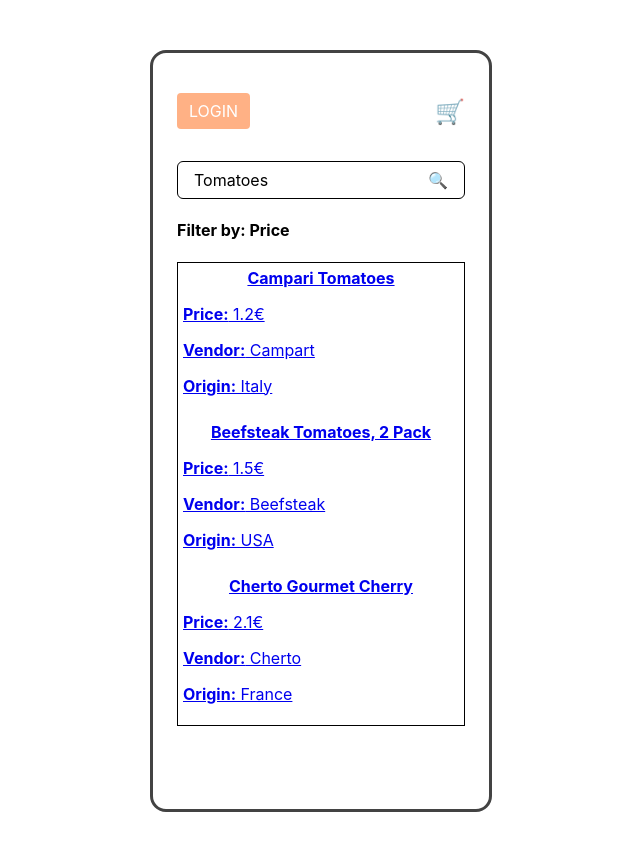
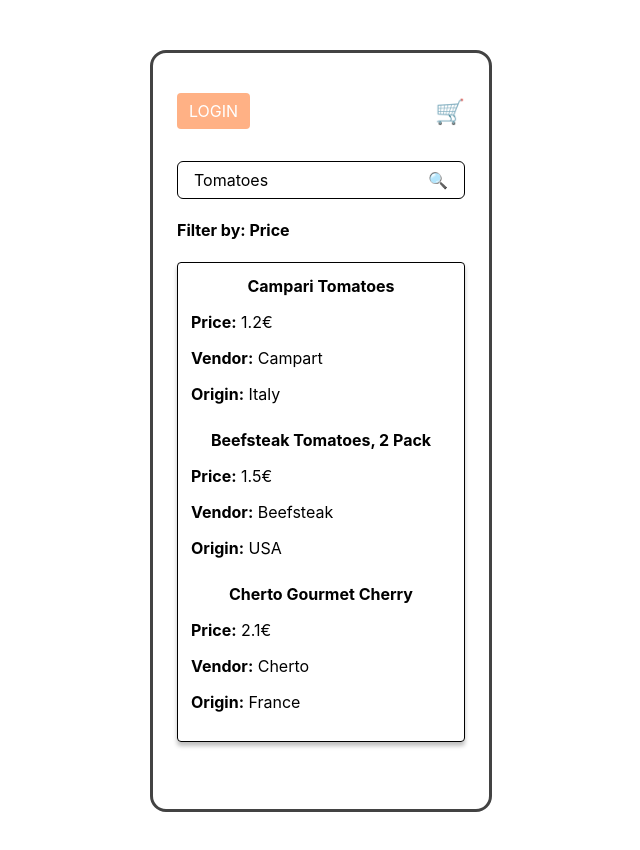
Before and after one commit to snemvalts/ux-ui-software-prototype, a React (Create React App) app: page /search in a window 1280 px wide. Shown: the top 850 px of the page, without its empty margins (319-959 px from the left). Built offline with nearby package versions, Linux system fonts and the light colour scheme.

Commit message:
diff container

```diff
--- a/src/pages/Home.jsx
+++ b/src/pages/Home.jsx
@@ -21,7 +21,7 @@ const RecommendationsHeader = styled.h2`
 
 `;
 
-const Recommendations = styled.div`
+export const Recommendations = styled.div`
   border: 1px solid black;
   border-radius: 4px;
   box-shadow: 0px 4px 4px rgba(0, 0, 0, 0.25);
--- a/src/pages/Product.jsx
+++ b/src/pages/Product.jsx
@@ -2,12 +2,19 @@ import React from "react";
 import {Link} from "react-router-dom";
 import {RootContainer} from "./Home";
 import {Header} from "../App";
+import styled from 'styled-components';
+
+const ProductInfoContainer = styled.div`
+  bord
+`;
 
 const Product = () => {
     return (
         <RootContainer>
             <Header/>
-            <h2>Product</h2>
+            <h2>Campari Tomatoes</h2>
+
+
             <Link to="/checkout">Checkout</Link>
         </RootContainer>
     );
--- a/src/pages/Search.jsx
+++ b/src/pages/Search.jsx
@@ -1,6 +1,6 @@
 import React from "react";
 import {Link} from "react-router-dom";
-import {RootContainer, SearchBox} from "./Home";
+import {Recommendations, RootContainer, SearchBox} from "./Home";
 import {Header} from "../App";
 
 const Search = () => {
@@ -15,8 +15,8 @@ const Search = () => {
                 <span>🔍</span>
             </SearchBox>
             <h4>Filter by: Price</h4>
-            <div style={{border: '1px solid black'}}>
-                <Link to="/product">
+            <Recommendations>
+                <Link to="/product" style={{textDecoration: 'none', color: 'black'}}>
                     <div style={itemStyle}>
                         <h4 style={{margin: 'auto', textAlign: 'center'}}>Campari Tomatoes</h4>
                         <p><strong>Price:</strong> 1.2€</p>
@@ -24,7 +24,7 @@ const Search = () => {
                         <p><strong>Origin:</strong> Italy</p>
                     </div>
                 </Link>
-                <Link to="/product">
+                <Link to="/product" style={{textDecoration: 'none', color: 'black'}}>
                     <div style={itemStyle}>
                         <h4 style={{margin: 'auto', textAlign: 'center'}}>Beefsteak Tomatoes, 2 Pack</h4>
                         <p><strong>Price:</strong> 1.5€</p>
@@ -32,7 +32,7 @@ const Search = () => {
                         <p><strong>Origin:</strong> USA</p>
                     </div>
                 </Link>
-                <Link to="/product">
+                <Link to="/product" style={{textDecoration: 'none', color: 'black'}}>
                     <div style={itemStyle}>
                         <h4 style={{margin: 'auto', textAlign: 'center'}}>Cherto Gourmet Cherry</h4>
                         <p><strong>Price:</strong> 2.1€</p>
@@ -40,7 +40,7 @@ const Search = () => {
                         <p><strong>Origin:</strong> France</p>
                     </div>
                 </Link>
-            </div>
+            </Recommendations>
         </RootContainer>
     );
 }
```
